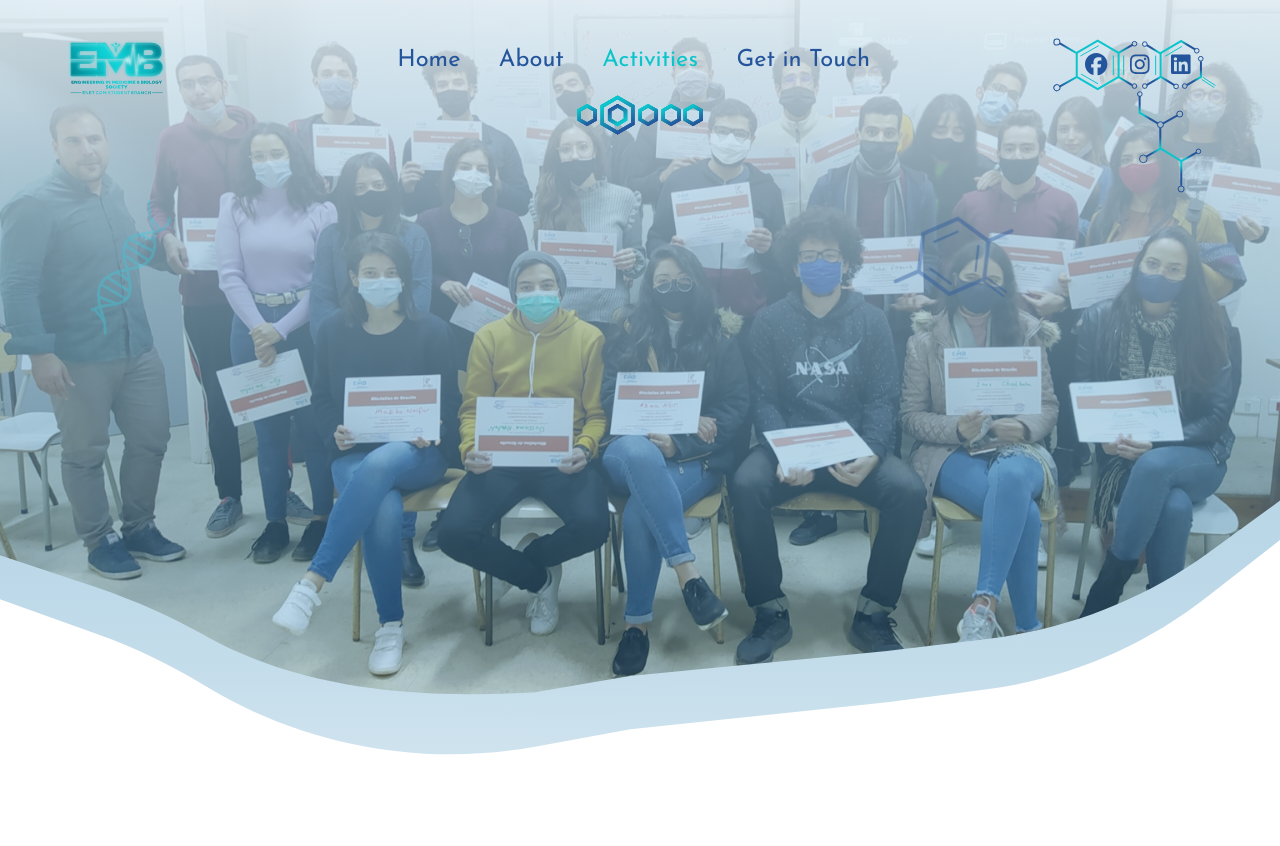
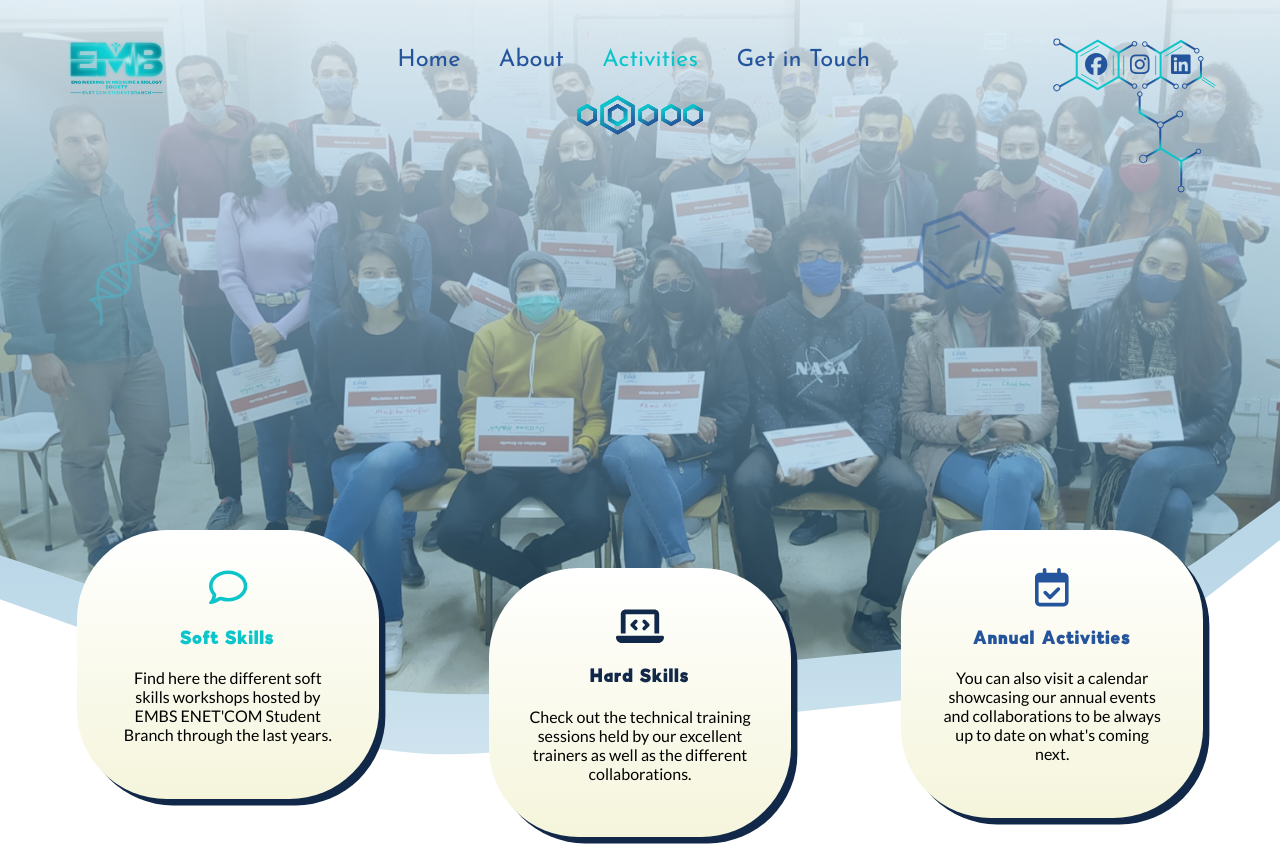
Before and after one commit to SametMohamedRayen/EMBSWebsite, a React (Create React App) app: page /activities in a window 1280 px wide. Shown: the top 846 px of the page. Built offline with nearby package versions, Linux system fonts and the light colour scheme.

Commit message:
Added titling cards

```diff
--- /dev/null
+++ b/src/javascript/components/ActivitiesCard.js
@@ -0,0 +1,30 @@
+import React from "react";
+import { FontAwesomeIcon } from "@fortawesome/react-fontawesome";
+import { library } from "@fortawesome/fontawesome-svg-core";
+import { far } from "@fortawesome/free-regular-svg-icons";
+import { fas } from "@fortawesome/free-solid-svg-icons";
+
+library.add(far, fas);
+
+const ActivitiesCard = (props) => {
+  const { title, icon, text, margin, color } = props;
+  return (
+    <div
+      className={
+        "relative z-2 bg-white width-20-pc height-fit centerText activityCard cursor-pointer " +
+        margin
+      }
+    >
+      <FontAwesomeIcon
+        icon={icon}
+        className={"font-size-3 " + color}
+      ></FontAwesomeIcon>
+      <h4 className={"font-indigo-regular letter-space-125 " + color}>
+        {title}
+      </h4>
+      <p className="font-lato">{text}</p>
+    </div>
+  );
+};
+
+export default ActivitiesCard;
--- a/src/javascript/components/TopActivitiesSection.js
+++ b/src/javascript/components/TopActivitiesSection.js
@@ -13,6 +13,7 @@ import HardSkills1 from "../../assets/images/activities/HardSkills1.jpg";
 import HardSkills2 from "../../assets/images/activities/HardSkills2.jpg";
 import { ReactComponent as RegularHex } from "../../assets/svg/RegularHex.svg";
 import { ReactComponent as HighlightedHex } from "../../assets/svg/HighlightedHex.svg";
+import ActivitiesCard from "./ActivitiesCard";
 
 const TopActivitiesSection = () => {
   const imgArray = [
@@ -35,7 +36,10 @@ const TopActivitiesSection = () => {
 
   useEffect(() => {
     const interval = setInterval(() => {
-      setIndex(index + 1 === imgArray.length ? 0 : index + 1);
+      setIndex((prevIndex) => {
+        return prevIndex + 1 === imgArray.length ? 0 : prevIndex + 1;
+      });
+      console.log(index);
       setCurrentImage(imgArray[index]);
     }, 5000);
     return () => {
@@ -74,6 +78,30 @@ const TopActivitiesSection = () => {
       <Blo9 className="floatingBlo9Bis" />
       <Hexagona className="floatingHexagona" />
       <HexagonaDark className="floatingHexagonaBis" />
+
+      <div className="row margin-horiz-6 margin-top-35">
+        <ActivitiesCard
+          title="Soft Skills"
+          icon="fa-regular fa-comment"
+          text="Find here the different soft skills workshops hosted by EMBS ENET'COM Student Branch through the last years."
+          margin="margin-top-5"
+          color="text-lightBlue"
+        />
+        <ActivitiesCard
+          title="Hard Skills"
+          icon="fa-solid fa-laptop-code"
+          text="Check out the technical training sessions held by our excellent trainers as well as the different collaborations."
+          margin="margin-top-8"
+          color="text-darkBlue"
+        />
+        <ActivitiesCard
+          title="Annual Activities"
+          icon="fa-regular fa-calendar-check"
+          text="You can also visit a calendar showcasing our annual events and collaborations to be always up to date on what's coming next."
+          margin="margin-top-5"
+          color="text-blue"
+        />
+      </div>
     </div>
   );
 };
--- a/src/styles.css
+++ b/src/styles.css
@@ -1380,6 +1380,17 @@ input[type=number] {
     clip-path: url(#ActivitiesClippingPath);
 }
 
+.activityCard {
+    padding: 3vw 3vw;
+    border-radius: 7vw;
+    box-shadow: 0.5vw 0.5vw #112849;
+    background: linear-gradient(to bottom,white,beige);
+}
+
+.activityCard:active {
+    background-color: gray;
+}
+
 
 /* UTILITIES */
 
@@ -1831,3 +1842,36 @@ input[type=number] {
 .cursor-pointer {
     cursor: pointer;
 }
+
+.bg-white {
+    background-color: white;
+}
+
+.font-size-3 {
+    font-size: 3vw;
+}
+
+.margin-horiz-6 {
+    margin-left: 6vw;
+    margin-right: 6vw;
+}
+
+.margin-top-30 {
+    margin-top: 30vw;
+}
+
+.margin-top-35 {
+    margin-top: 35vw;
+}
+
+.text-blue {
+    color: #24549B;
+}
+
+.text-darkBlue {
+    color: #112849;
+}
+
+.text-yellow {
+    color: #F0C808;
+}
```
